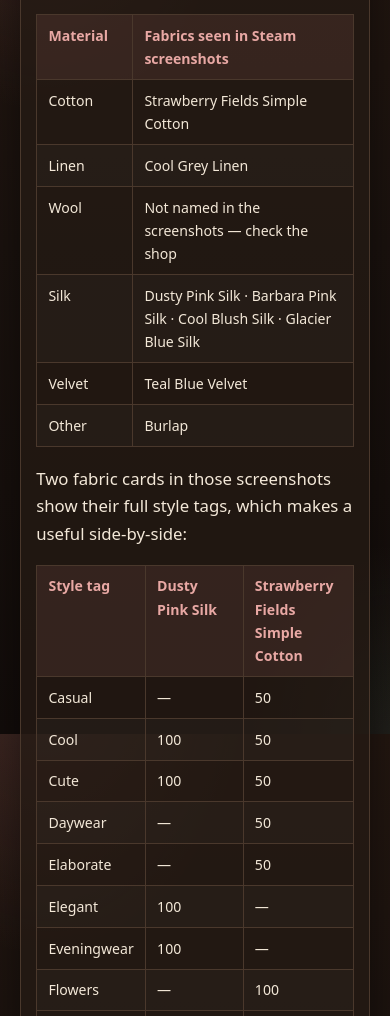
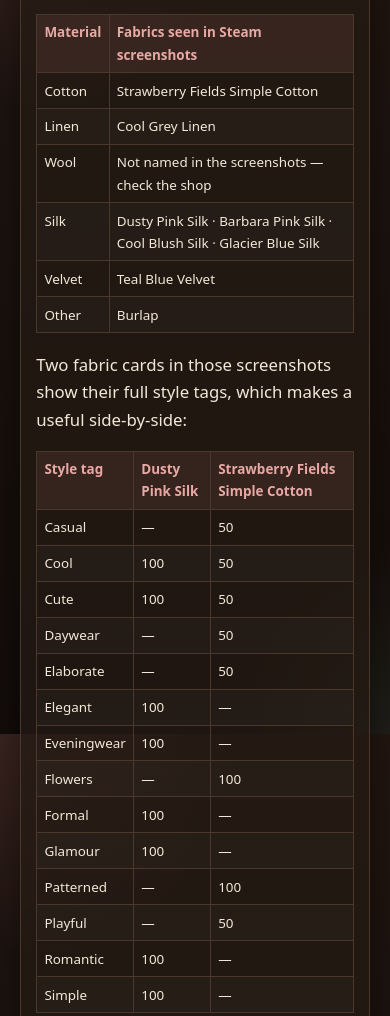
Before and after one commit to blackbuilds/dressmaker-guide, a plain HTML site: page dressmaker-fabrics-style-tags/index.html in a window 390 px wide. Shown: the part 954-1970 px from the top of the page. Drawn offline with Linux system fonts and the light colour scheme.

Commit message:
SEO r1: fit achievements overview table at 390px; hero image below the table
- add .table-compact (min-width 0, tighter mobile padding) for the new reference tables
- achievements: move the scene figure below the 32-row overview so the table starts on the first screen
Ad blocks and ad CSS unchanged.

```diff
--- a/assets/site.css
+++ b/assets/site.css
@@ -416,3 +416,10 @@ img.brand-mark {
 @media (min-width: 740px) {
   .ad-slot--mobile-banner { display: none; }
 }
+
+/* Compact reference tables (fit 4 columns on small phones) */
+.guide table.table-compact th, .guide table.table-compact td { min-width: 0; }
+@media (max-width: 560px) {
+  .guide table.table-compact { font-size: 0.84rem; }
+  .guide table.table-compact th, .guide table.table-compact td { padding: 0.4rem 0.45rem; }
+}
--- a/dressmaker-fabrics-style-tags/index.html
+++ b/dressmaker-fabrics-style-tags/index.html
@@ -75,7 +75,7 @@
 <p>Use this page to pick materials for <strong>Dressmaker</strong> on Steam so <strong>style tags</strong> match the client without blowing the budget. This is the <strong>game</strong> guide — not a real fabric store.</p>
 <h2 id="fabrics-list">Fabrics list &amp; tag comparison</h2>
 <p>Steam’s store page names five material families: cotton, linen, wool, silk and velvet. The fabric names below are the ones readable in the official Steam screenshots — a sample of the shop, not the full catalog.</p>
-<table>
+<table class="table-compact">
 <thead>
 <tr>
 <th>Material</th>
@@ -110,7 +110,7 @@
 </tbody>
 </table>
 <p>Two fabric cards in those screenshots show their full style tags, which makes a useful side-by-side:</p>
-<table>
+<table class="table-compact">
 <thead>
 <tr>
 <th>Style tag</th>
```
Also changed, not shown: dressmaker-achievements/index.html (+6 -6 lines), dressmaker-grain-line-cutting/index.html (+1 -1 lines).
